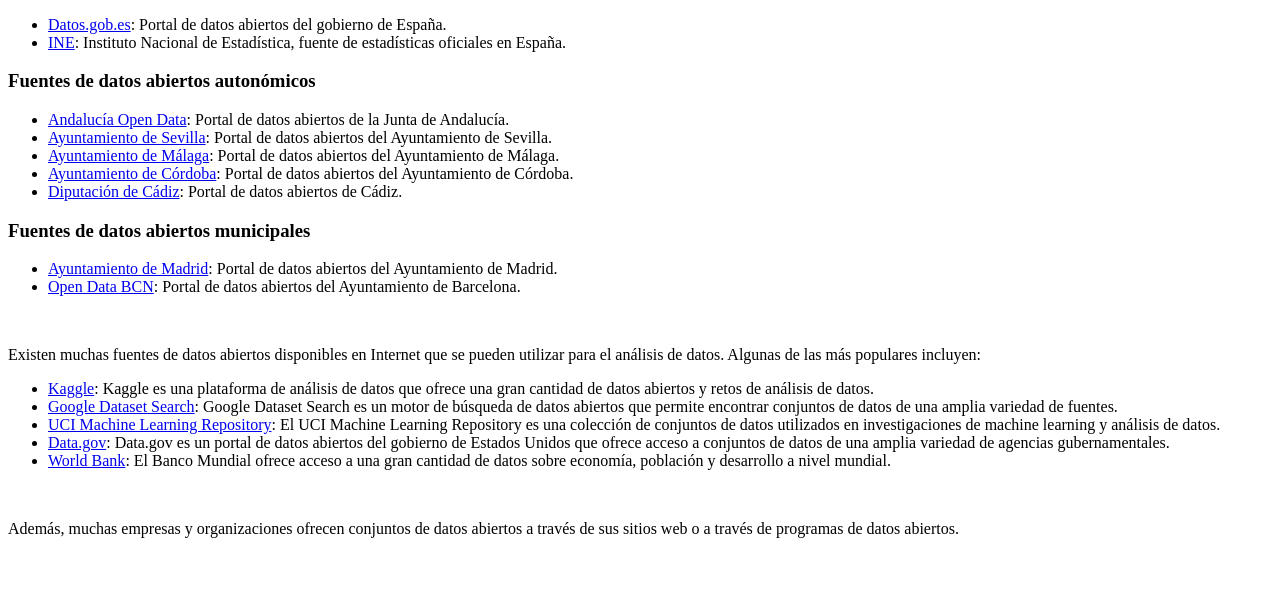
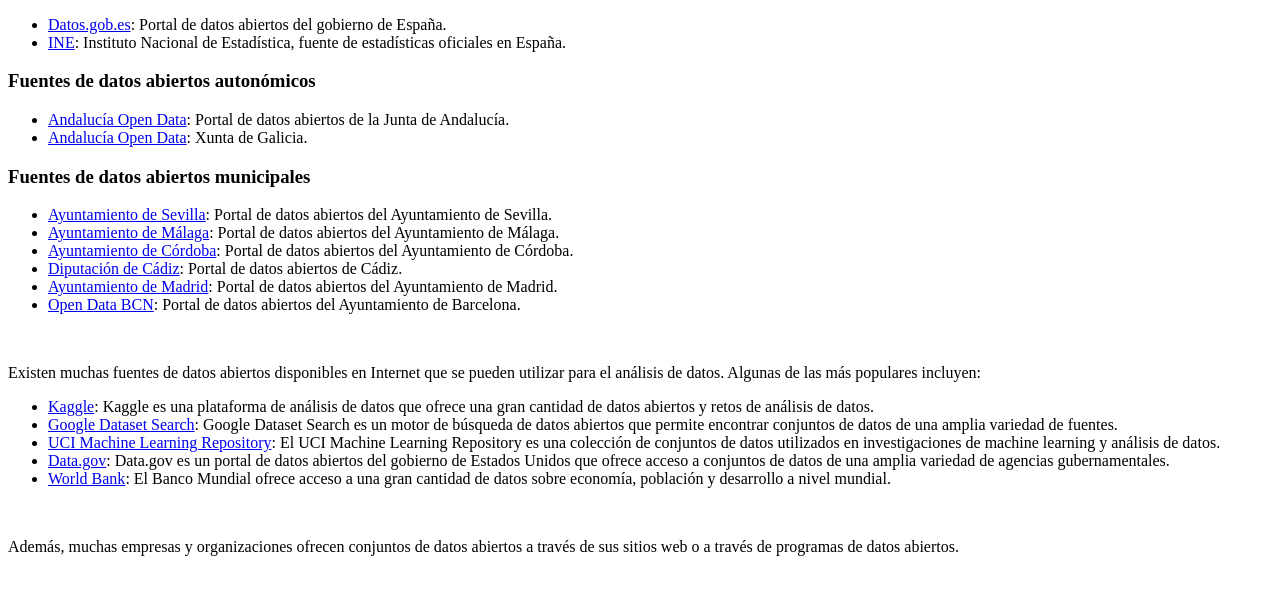
Before and after one commit to profeInformatica101/CienciaDatos, a plain HTML site: page datosabiertos.html in a window 1280 px wide. Shown: the part 105-700 px from the top of the page. Drawn offline with Linux system fonts and the light colour scheme.

Commit message:
Update datosabiertos.html

```diff
--- a/datosabiertos.html
+++ b/datosabiertos.html
@@ -18,14 +18,16 @@
 <h3>Fuentes de datos abiertos autonómicos</h3>
 <ul>
   <li><a href="https://www.juntadeandalucia.es/datosabiertos/portal/catalogo.html">Andalucía Open Data</a>: Portal de datos abiertos de la Junta de Andalucía.</li>
+    <li><a href="https://abertos.xunta.gal/busca-de-datos">Andalucía Open Data</a>: Xunta de Galicia.</li>
+</ul>
+
+
+<h3>Fuentes de datos abiertos municipales</h3>
+<ul>
   <li><a href="http://sig.urbanismosevilla.org/sevilla.art/datosabiertos/">Ayuntamiento de Sevilla</a>: Portal de datos abiertos del Ayuntamiento de Sevilla.</li>
   <li><a href="https://datosabiertos.malaga.eu/dataset">Ayuntamiento de Málaga</a>: Portal de datos abiertos del Ayuntamiento de Málaga.</li>
   <li><a href="https://www.opendatacordoba.org/">Ayuntamiento de Córdoba</a>: Portal de datos abiertos del Ayuntamiento de Córdoba.</li>
   <li><a href="https://datosabiertos.dipucadiz.es/">Diputación de Cádiz</a>: Portal de datos abiertos de Cádiz.</li>
-
-</ul>
-<h3>Fuentes de datos abiertos municipales</h3>
-<ul>
   <li><a href="https://datos.madrid.es/">Ayuntamiento de Madrid</a>: Portal de datos abiertos del Ayuntamiento de Madrid.</li>
   <li><a href="https://opendata-ajuntament.barcelona.cat/en">Open Data BCN</a>: Portal de datos abiertos del Ayuntamiento de Barcelona.</li>
  </ul>
```
